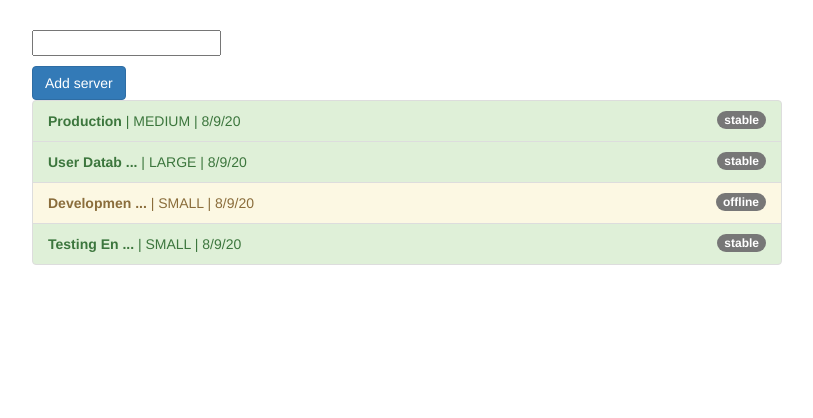
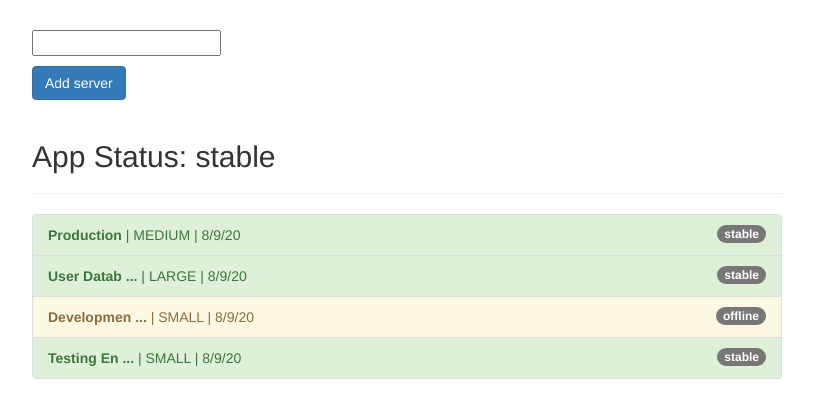
Before and after one commit to marcosJuniorPassarella/pipes-examples-angular, an Angular app: page / in a window 1280 px wide. Shown: the top 418 px of the page, without its empty margins (233-1046 px from the left). Built offline with nearby package versions, Linux system fonts and the light colour scheme.

Commit message:
Implemented pipe async pipe example

```diff
--- a/src/app/app.component.html
+++ b/src/app/app.component.html
@@ -13,6 +13,9 @@
       <button class="btn btn-primary" (click)="onAddServer()">
         Add server
       </button>
+      <br /><br />
+      <h2>App Status: {{ appStatus | async }}</h2>
+      <hr />
       <ul class="list-group">
         <li
           class="list-group-item"
--- a/src/app/app.component.ts
+++ b/src/app/app.component.ts
@@ -6,6 +6,11 @@
   styleUrls: ['./app.component.sass'],
 })
 export class AppComponent {
+  appStatus = new Promise((resolve, reject) => {
+    setTimeout(() => {
+      resolve('stable');
+    }, 2000);
+  });
   filteredStatus = '';
   servers = [
     {
--- a/src/app/shared/pipes/filter.pipe.ts
+++ b/src/app/shared/pipes/filter.pipe.ts
@@ -2,6 +2,7 @@
 
 @Pipe({
   name: 'filter',
+  // setando o pure: false você força o pipe a atualizar em cada alteração de dados
   pure: false,
 })
 export class FilterPipe implements PipeTransform {
```
